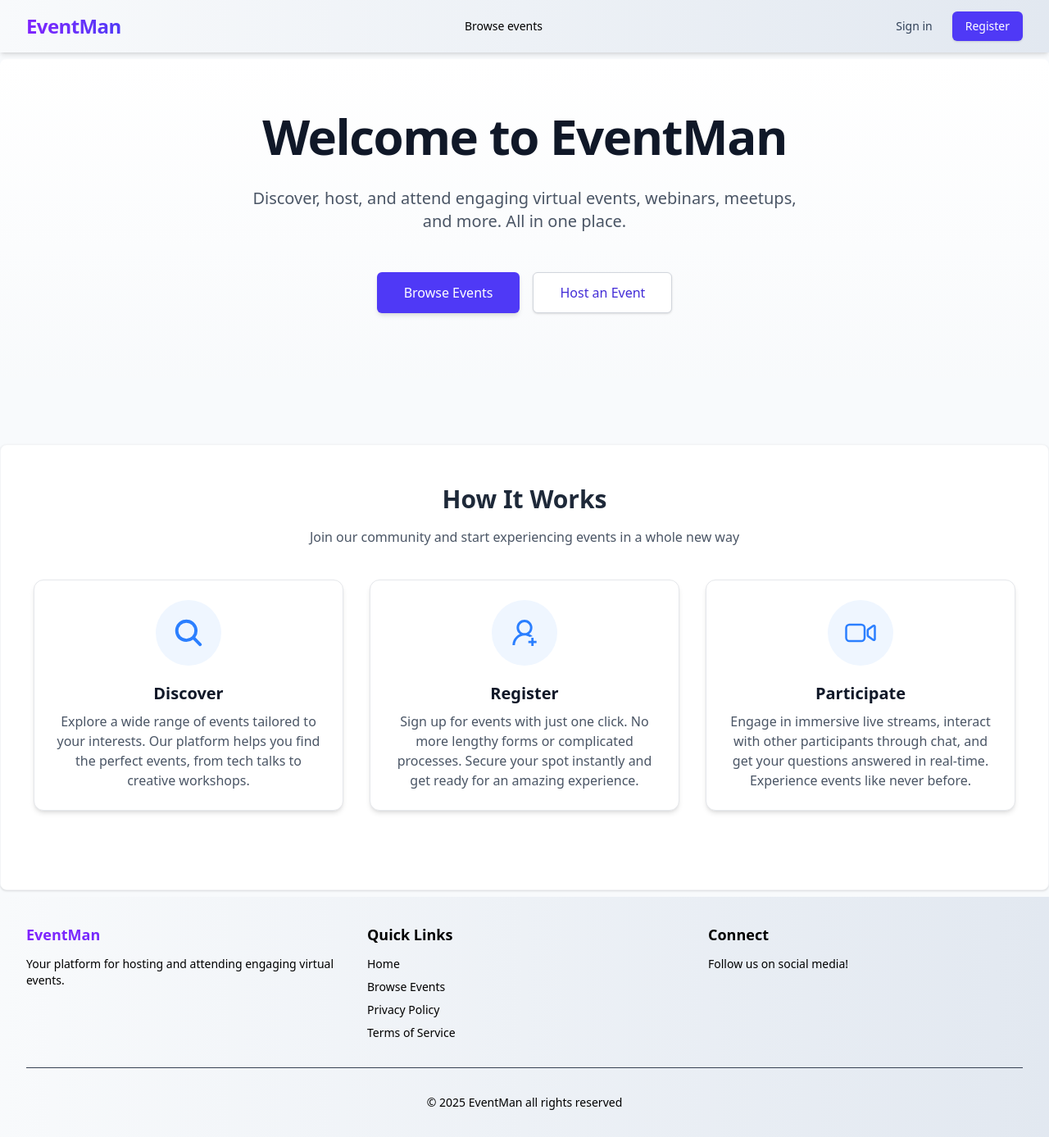
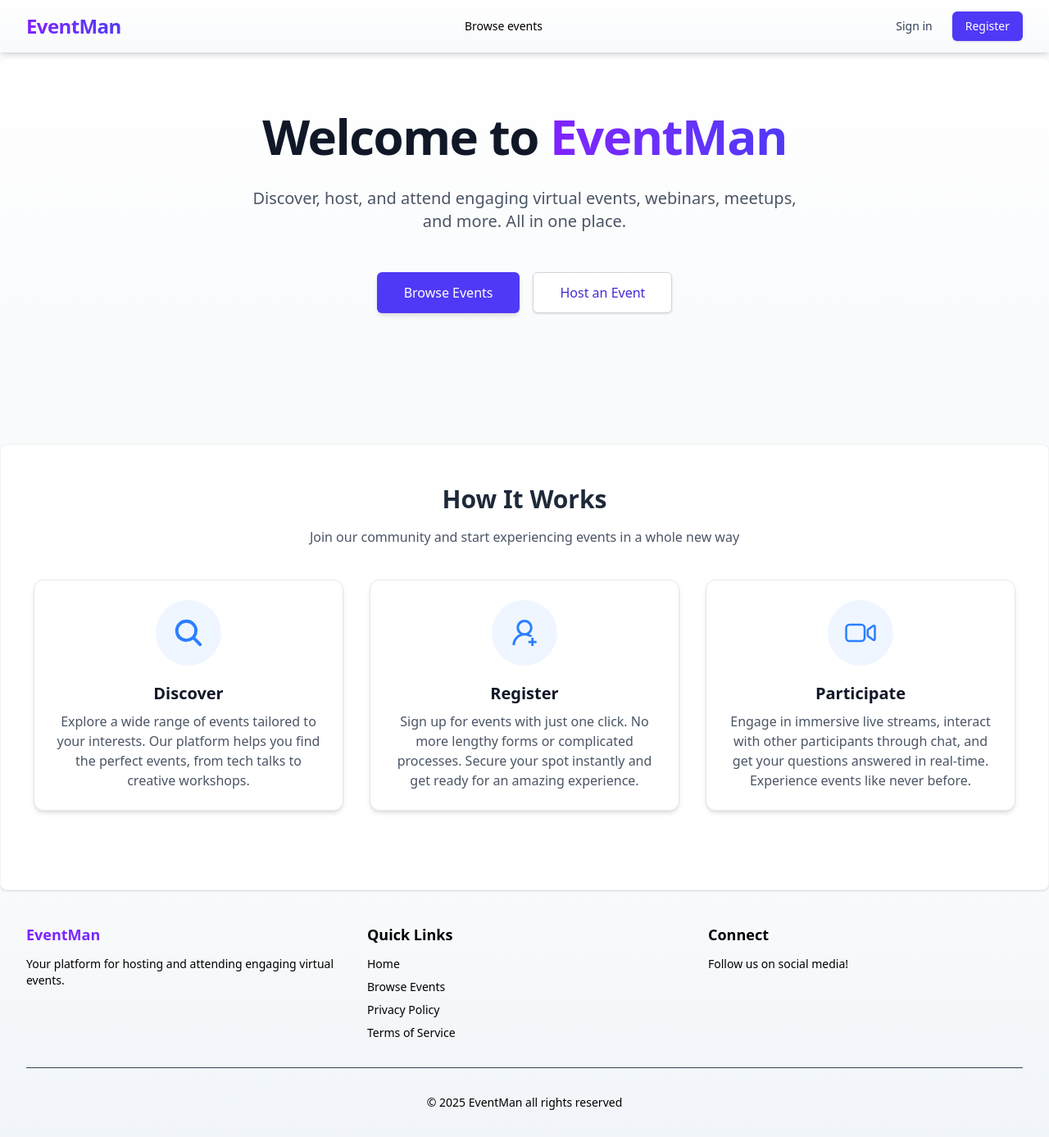
Before and after one commit to tejasg99/virtual-EMS-frontend, a React (Vite) app: page / in a window 1280 px wide. Shown: the whole page at 82% size. Built offline with nearby package versions, Linux system fonts and the light colour scheme; no server answers.

Commit message:
UI changes

```diff
--- a/src/components/layout/Footer.jsx
+++ b/src/components/layout/Footer.jsx
@@ -5,7 +5,7 @@ function Footer() {
   const currentYear = new Date().getFullYear();
 
   return (
-    <footer className="bg-gradient-to-r from-slate-50 to-slate-200 mt-auto">
+    <footer className="bg-gradient-to-b from-slate-50 to-slate-100 mt-auto">
       <div className="container mx-auto px-4 sm:px-6 lg:px-8 py-8">
         <div className="grid grid-cols-1 md:grid-cols-3 gap-8">
           {/* About Section */}
--- a/src/components/layout/Navbar.jsx
+++ b/src/components/layout/Navbar.jsx
@@ -65,7 +65,7 @@ function Navbar() {
   };
 
   return (
-    <nav className="bg-gradient-to-r from-slate-50 to-slate-200 shadow-md sticky top-0 z-50">
+    <nav className="bg-gradient-to-b from-white to-slate-50 shadow-md sticky top-0 z-50">
       <div className="container mx-auto px-4 sm:px-6 lg:px-8">
         <div className="flex items-center justify-between h-16">
           {/* Logo/Brand */}
--- a/src/pages/EventsPage.jsx
+++ b/src/pages/EventsPage.jsx
@@ -79,7 +79,7 @@ function EventsPage() {
   }
 
   return (
-    <div className="space-y-8 mx-5">
+    <div className="space-y-8 mx-5 h-screen">
       <h1 className="text-3xl md:text-4xl font-bold text-gray-900 text-center mt-5">
         Browse Events
       </h1>
--- a/src/pages/HomePage.jsx
+++ b/src/pages/HomePage.jsx
@@ -11,7 +11,7 @@ function HomePage() {
       <section className="text-center pt-10 pb-16 md:pt-16 md:pb-20 bg-gradient-to-b from-white to-slate-50 rounded-lg">
         <div className="container mx-auto px-4">
           <h1 className="text-2xl sm:text-3xl md:text-5xl lg:text-6xl font-bold tracking-tight text-gray-900 mb-8">
-            Welcome to EventMan
+            Welcome to <span className="bg-gradient-to-r from-violet-600 to-indigo-600 bg-clip-text text-transparent">EventMan</span>
           </h1>
           <p className="max-w-2xl mx-auto text-lg md:text-xl text-gray-600 mb-12">
             Discover, host, and attend engaging virtual events, webinars,
```
